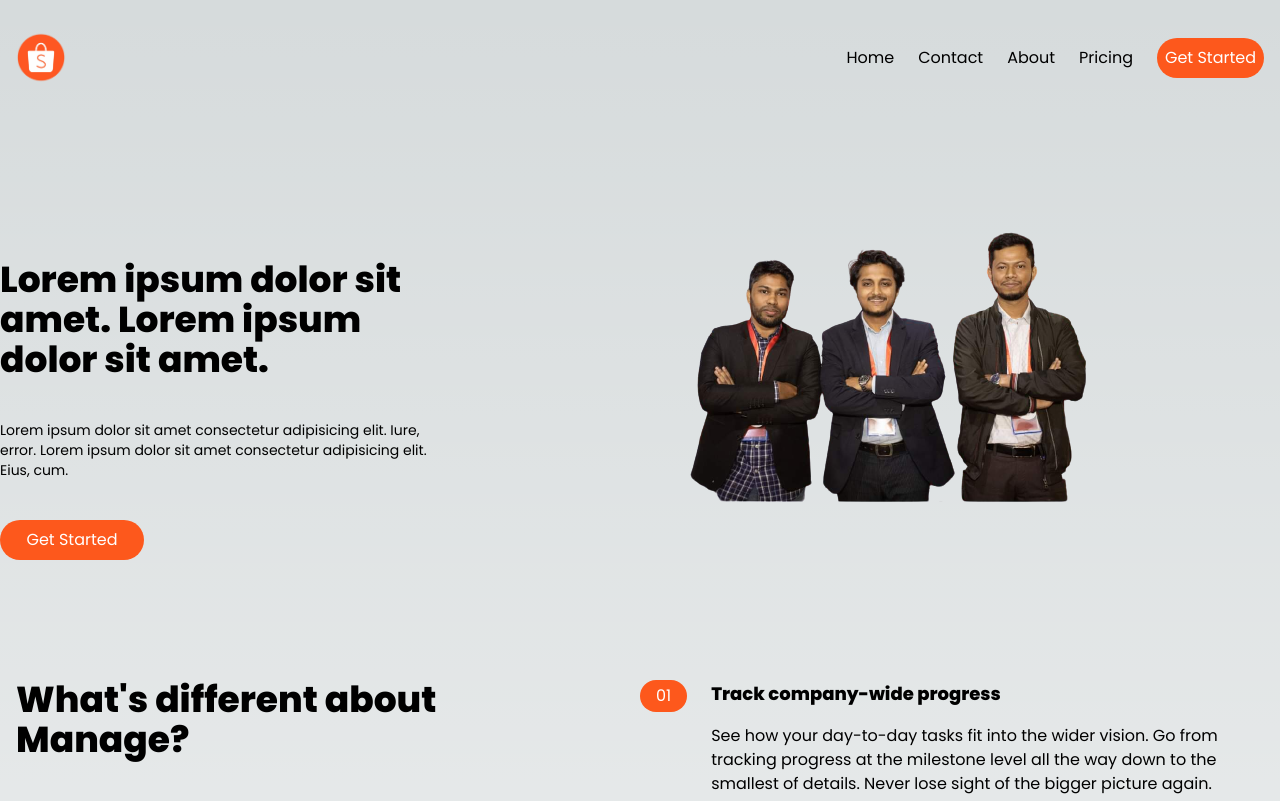
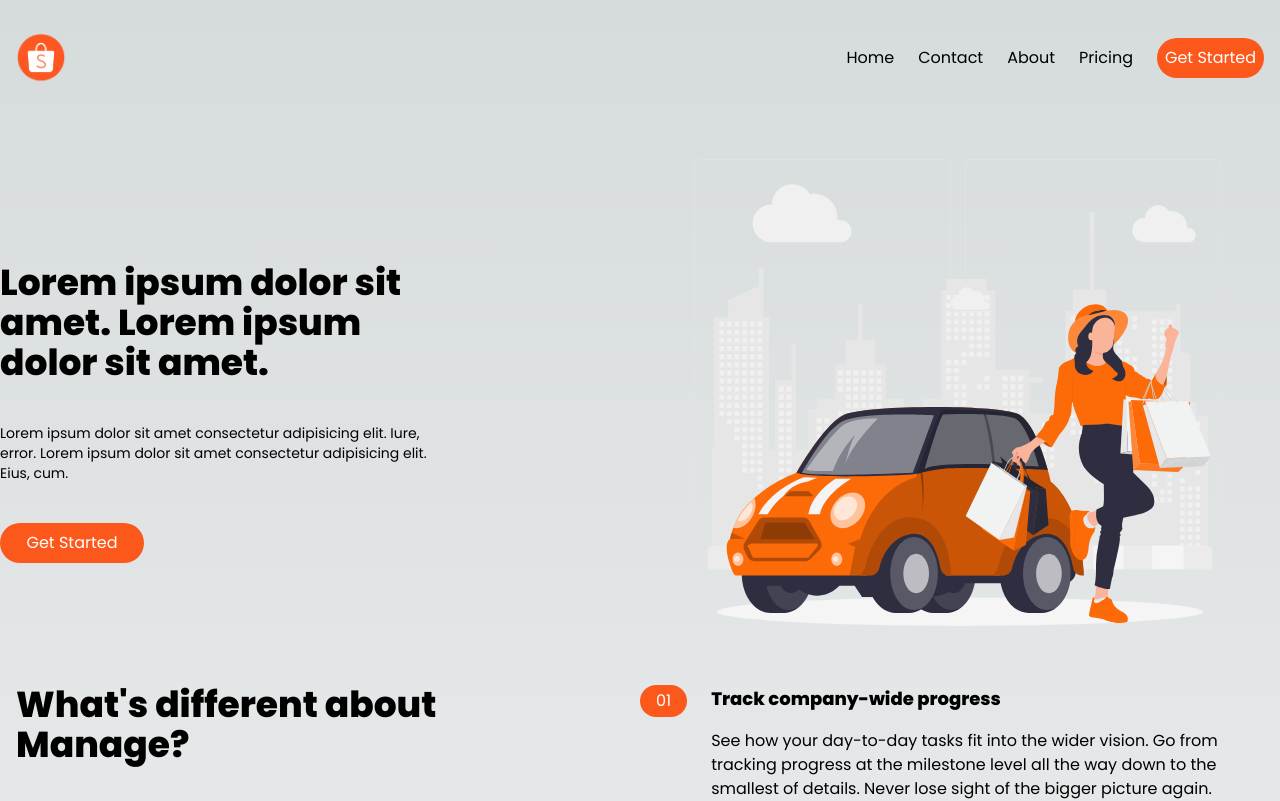
Before and after one commit to nahidbd11/nextjs_tailwind, a Next.js app: page / in a window 1280 px wide. Shown: the top 801 px of the page. Built offline with nearby package versions, Linux system fonts and the light colour scheme.

Commit message:
overflow of body hidden

```diff
--- a/app/components/Hero.jsx
+++ b/app/components/Hero.jsx
@@ -1,5 +1,5 @@
 import React from "react";
-import heroSvg from "@/public/images/hero.png";
+import heroSvg from "@/public/images/hero.svg";
 import Image from "next/image";
 const Hero = () => {
   return (
--- a/app/layout.js
+++ b/app/layout.js
@@ -15,7 +15,7 @@ export const metadata = {
 export default function RootLayout({ children }) {
   return (
     <html lang="en">
-      <body className={`${poppins.className}`}>
+      <body className={`${poppins.className} overflow-x-hidden`}>
         <Header />
         {children}
         <Footer />
```
